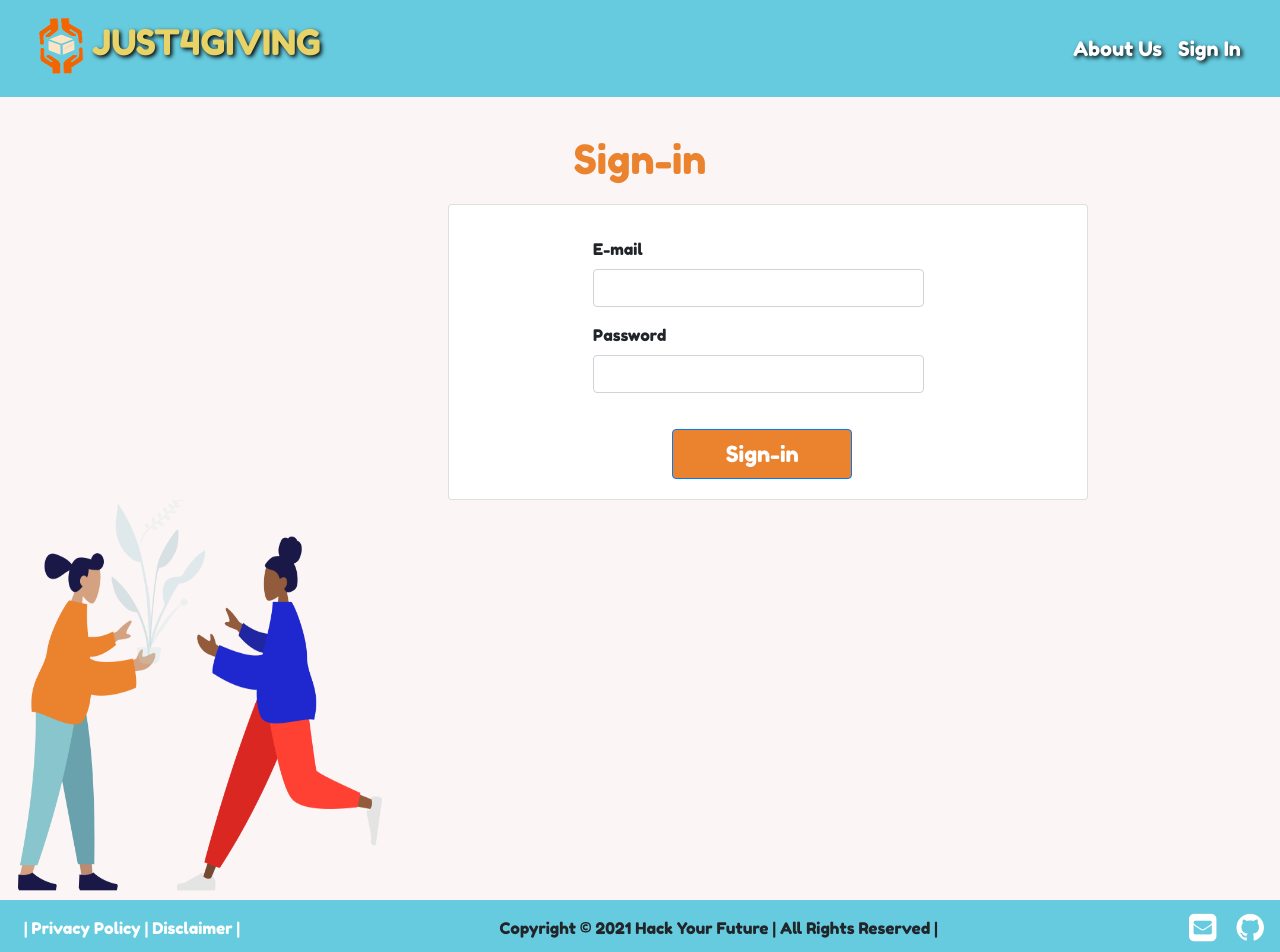
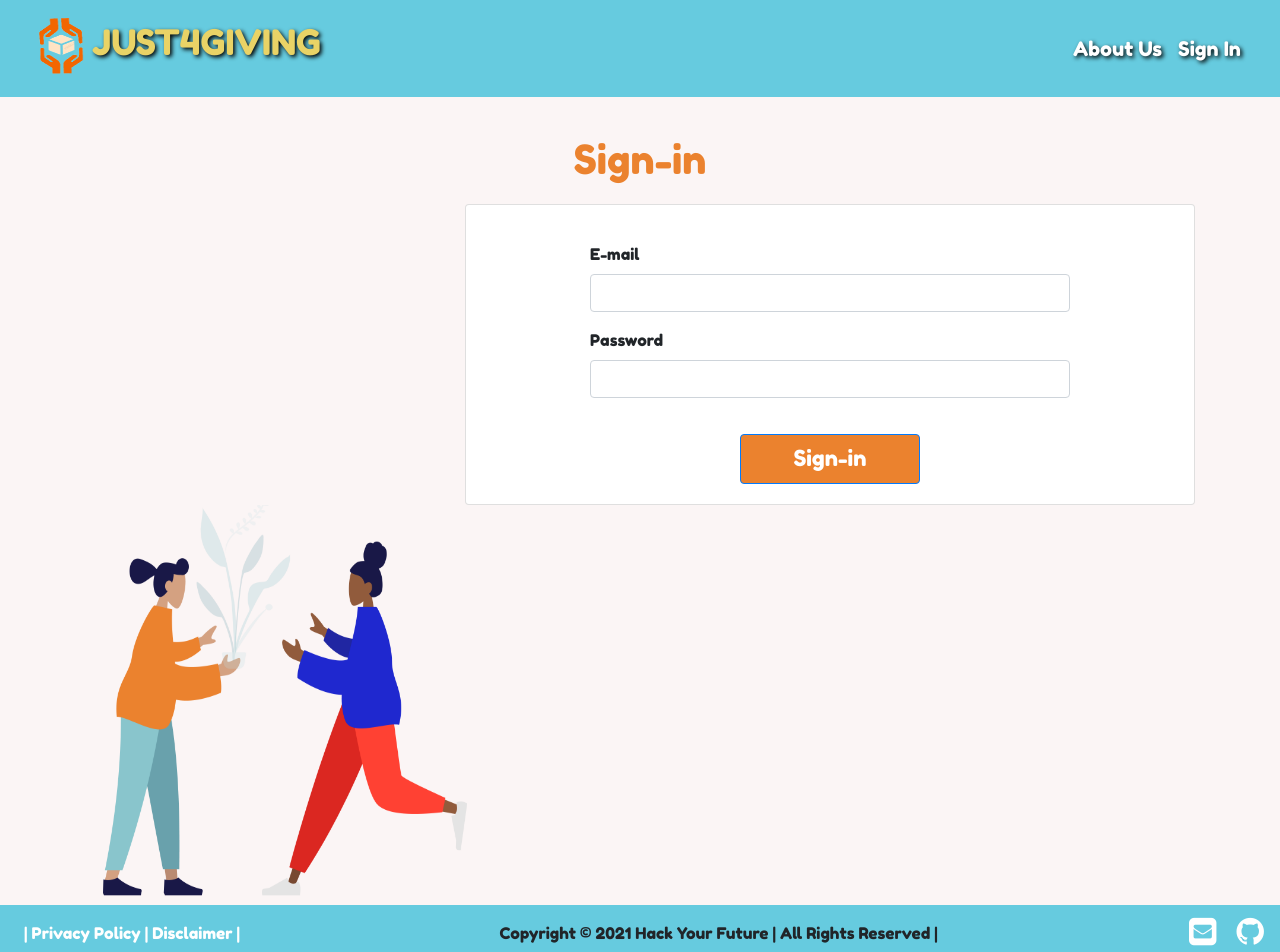
Before and after one commit to hyf-Group2-fp/Just4Giving, a React (Create React App) app in the folder client/: page /login in a window 1280 px wide. Shown: the top 952 px of the page. Built offline with nearby package versions, Linux system fonts and the light colour scheme.

Commit message:
more css

```diff
--- a/client/src/App.css
+++ b/client/src/App.css
@@ -2,6 +2,11 @@
 
 .App {
   text-align: center;
+  min-height: 100vh;
+  display: flex;
+  flex-direction: column;
+  min-width: 300px;
+  background-color:#FBF5F5;
 }
 
 body {
@@ -169,6 +174,11 @@ body .bg-dark {
 }
 
 /* footer*/
+footer{
+  /* position:absolute;
+  bottom:0;
+  width:100%; */
+}
 .github {
   color: white;
 }
@@ -197,6 +207,7 @@ body .bg-dark {
 .forms {
   text-align: left;
   background-color: #fbf5f5;
+
 }
 
 .formh1 {
@@ -229,12 +240,24 @@ body .bg-dark {
   width: 180px;
   height: 50px;
   font-size: 22px;
-  margin-left: 35%;
+  display: block;
+  margin-right: auto;
+  margin-left: auto;
+  /* text-align: center; */
+  /* margin-left: 0;*/
+
+}
+.form-row{
+  display: flex;
+  /* flex-direction: column; */
+  justify-content: center;
+  margin-left: auto !important;
+  margin-right: auto !important;
+  width: 80%;
 }
 
 .inputs {
   width: 30rem;
-  padding-left: 23%;
 }
 
 .bg3 {
@@ -247,9 +270,9 @@ body .bg-dark {
 }
 
 .signincard {
-  width: 40rem;
+  min-width: 40rem;
   text-align: left;
-  margin-left: 35%;
+  /* margin-left: 35%; */
 }
 
 /* modal disclaimer */
@@ -603,12 +626,12 @@ body .bg-dark {
     margin-left: 15%;
   }
   .signincard {
-    width: 20rem;
+    /* width: 20rem;
 
-    margin-left: 5%;
+    margin-left: 5%; */
   }
   .inputs {
-    width: 18rem;
+    /* width: 18rem; */
   }
   .bg3 {
     display: none;
@@ -622,11 +645,10 @@ body .bg-dark {
 
   .navbar .navbar-brand {
     font-size: 25px;
-    text-align: center;
   }
 
   .main-brand {
-    margin-left: 5rem;
+    /* margin-left: 5rem; */
   }
 
   .jumbotron h1 {
@@ -668,4 +690,5 @@ body .bg-dark {
   .formb {
     margin-left: 15%;
   }
+
 }
--- a/client/src/App.jsx
+++ b/client/src/App.jsx
@@ -7,7 +7,6 @@ import 'bootstrap/dist/css/bootstrap.min.css';
 import Navigation from './components/landingpage/Navigation';
 import Demo from './components/landingpage/Demo';
 import Footer from './components/landingpage/Footer';
-import Aboutus from './components/aboutus/Aboutus';
 import SignUpNeeder from './components/register/SignUpNeeder';
 import SignUpGiver from './components/register/signUpGiver';
 import Login from './components/login/Login';
--- a/client/src/components/giver/EditItem.jsx
+++ b/client/src/components/giver/EditItem.jsx
@@ -1,8 +1,8 @@
 import axios from 'axios';
 import React, { useState, useEffect } from 'react';
-import { Form, Col, Button, InputGroup } from 'react-bootstrap';
-import { useSelector } from 'react-redux';
-import { Redirect, useHistory, useParams } from 'react-router-dom';
+import { Form, Col, Button } from 'react-bootstrap';
+//import { useSelector } from 'react-redux';
+import { useHistory, useParams } from 'react-router-dom';
 
 function EditItem() {
     const [validated, setValidated] = useState(false);
--- a/client/src/components/giver/Goods.jsx
+++ b/client/src/components/giver/Goods.jsx
@@ -4,12 +4,13 @@ import React, { useEffect, useState } from 'react';
 import { useDispatch, useSelector } from 'react-redux';
 import moment from 'moment';
 import { useHistory } from 'react-router-dom';
-import team from '../../assets/landingpage/team.png';
+//import team from '../../assets/landingpage/team.png';
 // component
 // import ItemView from "./ItemView";
 
 // Redux
-import { createGoods, updateGoods } from '../../redux/actions/goodsInfoAction';
+//import { createGoods, updateGoods } from '../../redux/actions/goodsInfoAction';
+import { createGoods } from '../../redux/actions/goodsInfoAction';
 
 export default function Goods() {
   const [goods, setGoods] = useState({});
--- a/client/src/components/giver/ItemPreview.jsx
+++ b/client/src/components/giver/ItemPreview.jsx
@@ -1,5 +1,6 @@
 import axios from 'axios';
-import React, { useState } from 'react';
+//import React, { useState } from 'react';
+import React from 'react';
 import { Button } from 'react-bootstrap';
 import { useSelector } from 'react-redux';
 import { useHistory } from 'react-router-dom';
--- a/client/src/components/giver/NewItem.jsx
+++ b/client/src/components/giver/NewItem.jsx
@@ -1,5 +1,5 @@
 import React, {useState} from 'react';
-import {Form, Col, Button, InputGroup} from 'react-bootstrap';
+import {Form, Col, Button} from 'react-bootstrap';
 import {Redirect, useHistory} from 'react-router-dom';
 import axios from 'axios';
 //import Resizer from 'react-image-file-resizer';
@@ -32,7 +32,6 @@ function NewItem() {
             const file = document
                 .querySelector('input[type=file]')
                 .files[0];
-            const url = 'http://localhost:5000/api/upload/';
 
             //upload image
             const uploadImg = async() => {
@@ -89,7 +88,8 @@ function NewItem() {
                                 onChange={onChangehandler}
                                 label="Image"
                                 name="image"
-                                onChange={(e) => setImage(document.querySelector('input[type=file]').files[0].name)}/>
+                                // onChange={(e) => setImage(document.querySelector('input[type=file]').files[0].name)}
+                                />
                         </Form.Group>
                     </Form.Row>
                     <Form.Row>
--- a/client/src/components/landingpage/Footer.jsx
+++ b/client/src/components/landingpage/Footer.jsx
@@ -1,6 +1,6 @@
 import React, { useState } from "react";
 import { Navbar, Nav } from "react-bootstrap";
-import { Redirect } from "react-router";
+//import { Redirect } from "react-router";
 import Disclaimer from "../disclaimer/Disclaimer";
 import {useHistory} from "react-router-dom";
 
@@ -11,7 +11,7 @@ function Footer() {
   const [modalShow, setModalShow] = useState(false);
   const history = useHistory()
   return (
-    <div className="main-footer">
+    <footer className="main-footer mt-auto">
       <Navbar
         className="d-flex justify-content-between"
         sticky="Bottom"
@@ -42,7 +42,7 @@ function Footer() {
           </Nav.Item>
         </Nav>
       </Navbar>
-    </div>
+    </footer>
   );
 }
 export default Footer;
--- a/client/src/components/landingpage/Navigation.jsx
+++ b/client/src/components/landingpage/Navigation.jsx
@@ -16,7 +16,7 @@ function Navigation() {
     const authenticatedNavBar = () => {
         return (
 
-            <div className="margin-t-b">
+            <div>
                 <Navbar collapseOnSelect expand="lg" sticky="top">
                     <Navbar>
                         <Navbar.Brand className="main-brand" href="/">
--- a/client/src/components/login/Login.jsx
+++ b/client/src/components/login/Login.jsx
@@ -1,5 +1,5 @@
 import React, {useState} from "react";
-import {Form, Button, Card} from "react-bootstrap";
+import {Form, Button, Card, Container, Row, Col} from "react-bootstrap";
 import {Redirect} from 'react-router-dom';
 import pic from '../../assets/login/signin.png';
 import axios from "axios"
@@ -43,7 +43,7 @@ function Login() {
                         // }
                     })
             } catch (error) {
-                setErrorMessage("Email doesnot exist, Please try Sign Up");
+                setErrorMessage("Email does not exist, Please try Sign Up");
                 // alert("please check your credentials")
                 dispatch(signedUserError());
                 console.error('There was an error!', error);
@@ -64,6 +64,10 @@ function Login() {
     return (
         <div className="forms">
             <h1 className="text-center formh1">Sign-in</h1>
+            <Container>
+                <Row>
+                <Col lg='4'></Col>
+                <Col>
             <Card className="signincard">
                 <Form
                     className="signin"
@@ -103,7 +107,16 @@ function Login() {
                     </Button>
                 </Form>
             </Card>
+            </Col>
+            </Row>
+            <Row>
+            <Col>
+
             <img className="bg3" src={pic} alt="helping hands"/>
+            </Col>
+            <Col lg='4'></Col>
+            </Row>
+            </Container>
         </div>
     );
 }
--- a/client/src/components/register/signUpGiver.jsx
+++ b/client/src/components/register/signUpGiver.jsx
@@ -2,7 +2,7 @@ import React, { useState } from "react";
 import { Form, Col, Button, } from "react-bootstrap";
 import axios from "axios";
 import  { Redirect } from 'react-router-dom';
-import Disclaimer from "../disclaimer/Disclaimer";
+//import Disclaimer from "../disclaimer/Disclaimer";
 
 //Redux
 import {useDispatch, useSelector} from "react-redux";
@@ -19,7 +19,7 @@ function SignUpGiver(props) {
     const [email, setEmail] = useState("");
     const [password, setPassword] = useState("");
     const [confirmpassword, setConfirmpassword] = useState("");
-    const [modalShow, setModalShow] = useState(false);
+    //const [modalShow, setModalShow] = useState(false);
     const [errorMessage, setErrorMessage] = useState("");
     const dispatch = useDispatch();
 
@@ -226,7 +226,9 @@ function SignUpGiver(props) {
                         {/* <Disclaimer show={modalShow} onHide={() => setModalShow(false)} /> */}
                     </Form.Group>
                     {errorMessage && <div className="error"> {errorMessage} </div>}
-                    <Button type="submit" className="formb">
+                    {/* btn-submit float-right
+                    <Button type="submit" className="formb"> */}
+                    <Button type="submit" className="btn-submit float-right">
                         Submit
                     </Button>
 
```
Also changed, not shown: client/src/components/contactus/contactus.jsx (+4 -4 lines), client/src/components/register/SignUpNeeder.jsx (+6 -3 lines).
